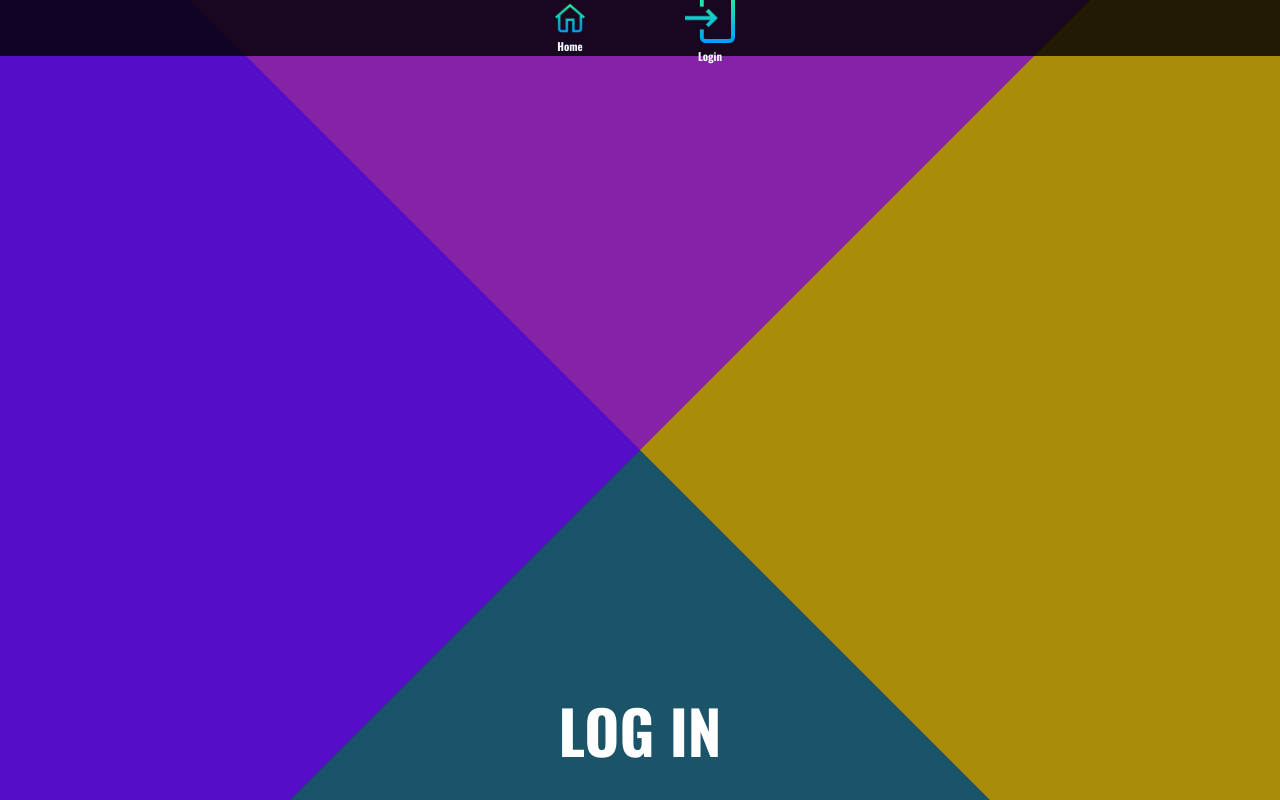
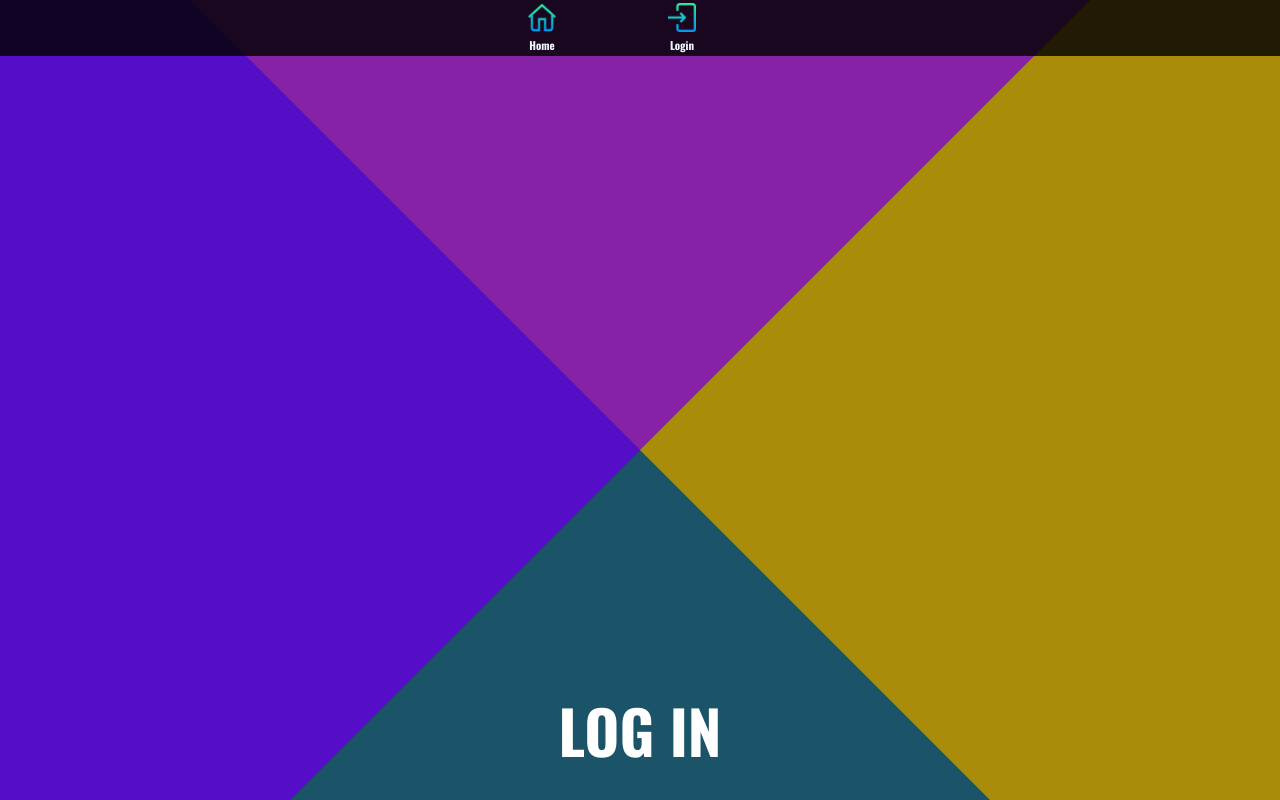
Before and after one commit to karechob/Capstone-frontend-TTP, a React (Create React App) app in the folder wint/: page /login in a window 1280 px wide. Built offline with nearby package versions, Linux system fonts and the light colour scheme.

Commit message:
tweak[improvement]: improve the look of the navBar

```diff
--- a/wint/src/css/navBar.css
+++ b/wint/src/css/navBar.css
@@ -23,7 +23,7 @@
 }
 
 .nav-item {
-  margin: 0 5%;
+  margin: 0;
   position: relative;
 }
 
@@ -32,7 +32,7 @@
   position: absolute;
   bottom: -5px;
   left: 0;
-  width: 100%;
+  width: 60%;
   height: 2px;
   background-color: #fff;
   opacity: 0;
@@ -49,25 +49,15 @@
   cursor: pointer;
   transition: transform 0.2s ease, box-shadow 0.2s ease;
   margin: 0;
+  width: 60%;
   display: flex;
   flex-direction: column;
   align-items: center;
 }
 
-.home-nav-button img,
-.login-nav-button img {
-  width: 50%;
-  height: 50%;
-}
-
-.home-nav-button img,
-.new-trip-nav-button img,
-.profile-nav-button img,
-.trips-nav-button img,
-.settings-nav-button img,
-.logout-nav-button img {
-  width: 30%;
-  height: 30%;
+.nav-links button img {
+  width: 40%;
+  height: 40%;
 }
 
 .nav-links .button-text {
@@ -78,6 +68,10 @@
   white-space: nowrap;
 }
 
+.nav-links .login-button-text {
+  margin-left: 10px;
+}
+
 .nav-links button:hover {
   color: #ffffff;
   font-weight: 900;
```
